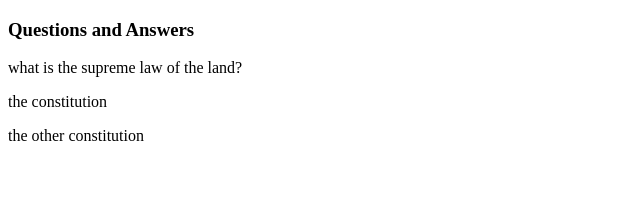
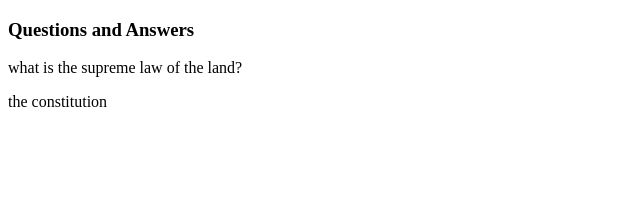
Before and after one commit to mmaustin/citizenship-questions-answers, a React (Create React App) app in the folder citizenship-frontend/: page / in a window 1280 px wide. Shown: the top 217 px of the page, without its empty margins (0-640 px from the left). Built offline with nearby package versions, Linux system fonts and the light colour scheme.

Commit message:
removed test second answer

```diff
--- a/citizenship-frontend/src/features/questions/QuestionsList.js
+++ b/citizenship-frontend/src/features/questions/QuestionsList.js
@@ -12,6 +12,7 @@ export const QuestionsList = () => {
                 </>
             ))}
         </article>
+
     ))
 
     return(
--- a/citizenship-frontend/src/features/questions/questions.js
+++ b/citizenship-frontend/src/features/questions/questions.js
@@ -1,3 +1,3 @@
 import { nanoid } from '@reduxjs/toolkit'
 
-export const questions = [{id: nanoid(), question: "what is the supreme law of the land?", answer: [{ans: 'the constitution'}, {ans: 'the other constitution'}]}]
+export const questions = [{id: nanoid(), question: "what is the supreme law of the land?", answer: [{ans: 'the constitution'}]}]
```
